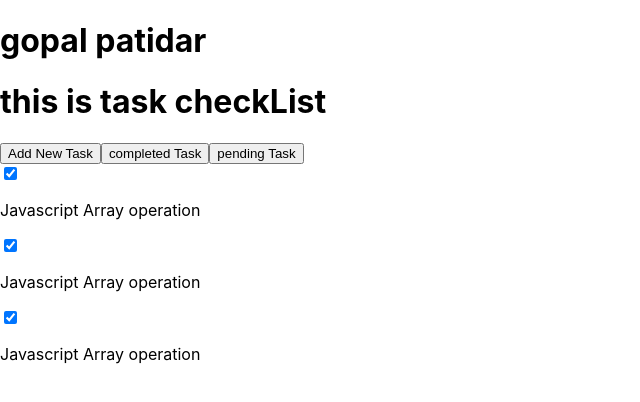
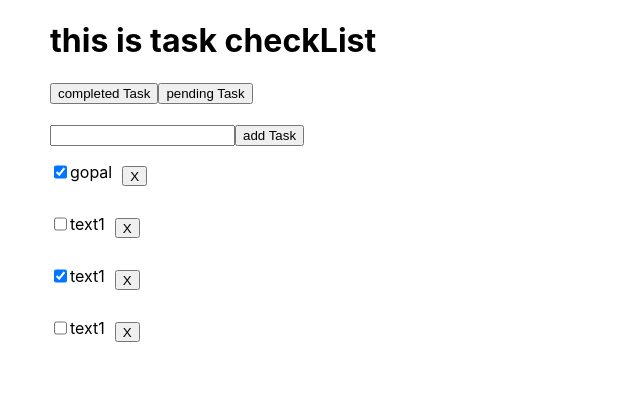
Before and after one commit to codebin-pune/react-training-2022, a React (Create React App) app: page / in a window 1280 px wide. Shown: the top 402 px of the page, without its empty margins (0-640 px from the left). Built offline with nearby package versions, Linux system fonts and the light colour scheme.

Commit message:
second commit

```diff
--- a/src/App.js
+++ b/src/App.js
@@ -1,14 +1,65 @@
 import ActionButton from "./components/ActionButton";
 import Tasks from "./components/Tasks";
 import Header from "./components/Header";
+import { useState } from "react";
+import Button from "./components/Button";
+import TaskList from "./components/TaskList";
+
+// const tasks=[
+//   {
+//     id:1,
+//     text:"gopal",
+//     completed:true
+//   },
+//   {
+//     id:2,
+//     text:"text1",
+//     completed:false
+//   },
+//   {
+//     id:3,
+//     text:"text1",
+//     completed:false
+//   },
+//   {
+//     id:4,
+//     text:"text1",
+//     completed:false
+//   }
+// ]
 
 function App() {
+  const [taskList, setTaskList] = useState(TaskList);
+  const [newTaskText, setNewTaskText] = useState("");
+
+  const handller = (e) => {
+    const data = e.target.value;
+    setNewTaskText(data);
+  };
+
+  const addTask = () => {
+    const newData = {
+      id: new Date().toDateString,
+      text: newTaskText,
+      completed: false,
+    };
+
+    TaskList.push(newData);
+    setTaskList([...taskList, newData]);
+    console.log(taskList);
+    setNewTaskText("");
+  };
+
   return (
-    <div className="App">
-         <h1>gopal patidar</h1>
-        <Header header="this is task checkList"/>
-        <ActionButton/>
-        <Tasks/>
+    <div className="App" style={{marginLeft:50,margginTop:50}}>
+      <Header header="this is task checkList" />
+      <ActionButton />
+      <br />
+      <input type="text" value={newTaskText} onChange={(e) => handller(e)} />
+      <Button text="add Task" onclick={() => addTask()} />
+
+      <br />
+      <Tasks taskList={taskList} />
     </div>
   );
 }
--- a/src/components/ActionButton.js
+++ b/src/components/ActionButton.js
@@ -1,12 +1,35 @@
 import React from 'react'
 import Button from './Button'
+import TaskList from './TaskList'
+import Tasks from './Tasks'
+import {useState} from "react"
 
 const ActionButton=()=>{
+   const [fullFill,setFullfill]=useState("");
+   const[panding,setPanding]=useState("");
+
+    const searchCompleted=(list)=>{
+        const trueOne=list.filter((item)=>item.completed===true);
+        console.log(trueOne);
+        setFullfill(trueOne);
+
+       }
+
+    const serchPanding=(list)=>{
+         const falseOne=list.filter((item)=>item.completed===false);
+         console.log(falseOne);
+
+    }
+
+    console.log(fullFill);
+
     return(
         <div>
-        <Button text="Add New Task"/>
-        <Button text="completed Task"/>
-        <Button text="pending Task"/>
+        {/* <Button text="Add New Task"/> */}
+        {/* <Tasks taskList={fullFill}/> */}
+        <Button text="completed Task" onclick={()=>searchCompleted(TaskList)} />
+        <Button text="pending Task"  onclick={()=>serchPanding(TaskList)}/>
+
         </div>
 
     )
--- a/src/components/Button.js
+++ b/src/components/Button.js
@@ -1,10 +1,11 @@
-import React from "react"
+import React from "react";
+import Tasks from "./Tasks";
 
-
-const Button=({text})=>{
-    return(
-        <button>{text}</button>
-
-    )
-}
-export default Button
+const Button = ({ text, onclick,full }) => {
+  return (
+    <>
+      <button onClick={onclick}>{text}</button>
+    </>
+  );
+};
+export default Button;
--- a/src/components/TaskItem.js
+++ b/src/components/TaskItem.js
@@ -1,13 +1,22 @@
 import React from "react"
 import CheckBox from "./CheckBox";
 import TaskDesc from "./TaskDesc";
+import TaskList from "./TaskList";
 
-const TaskItem=()=>{
+ const TaskItem=({text,status})=>{
+
+
+  const handller=(e)=>{
+      console.log(e)
+    console.log(e.currentTarget.id);
+
+  }
     return(
-        <>
-            <CheckBox action={true}/>
-            <TaskDesc des="Javascript Array operation"/>
-        </>
+        <div style={{display:"flex",flexDirection:"row"}}>
+            <CheckBox action={status}/>
+            <TaskDesc des={text}/>
+            <button  onClick={(e)=>handller(e)} style={{height:20,marginTop:20,marginLeft:10}} >X</button>
+        </div>
     )
 }
 
--- /dev/null
+++ b/src/components/TaskList.js
@@ -0,0 +1,25 @@
+import React from "react";
+const TaskList=[
+    {
+      id:1,
+      text:"gopal",
+      completed:true
+    },
+    {
+      id:2,
+      text:"text1",
+      completed:false
+    },
+    {
+      id:3,
+      text:"text1",
+      completed:true
+    },
+    {
+      id:4,
+      text:"text1",
+      completed:false
+    }
+  ]
+
+  export default TaskList
--- a/src/components/Tasks.js
+++ b/src/components/Tasks.js
@@ -1,12 +1,12 @@
 import React from "react"
 import TaskItem from "./TaskItem";
 
-const Tasks=()=>{
+const Tasks=({taskList})=>{
     return(
           <>
-              <TaskItem/>
-              <TaskItem/>
-              <TaskItem/>
+              {taskList.map((item)=> <TaskItem text={item.text} status={item.completed} />)
+
+              }
           </>
     )
 }
```
